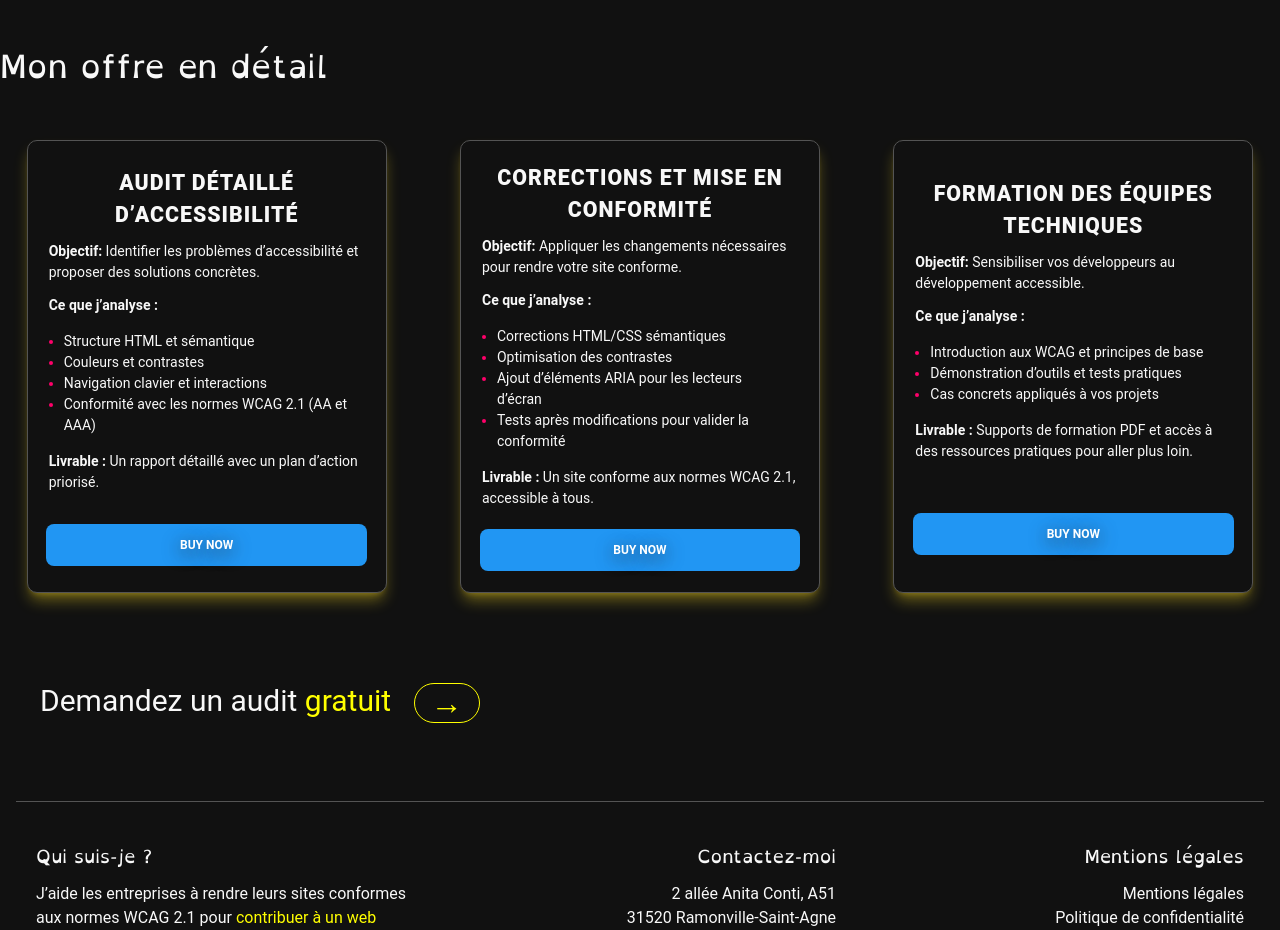
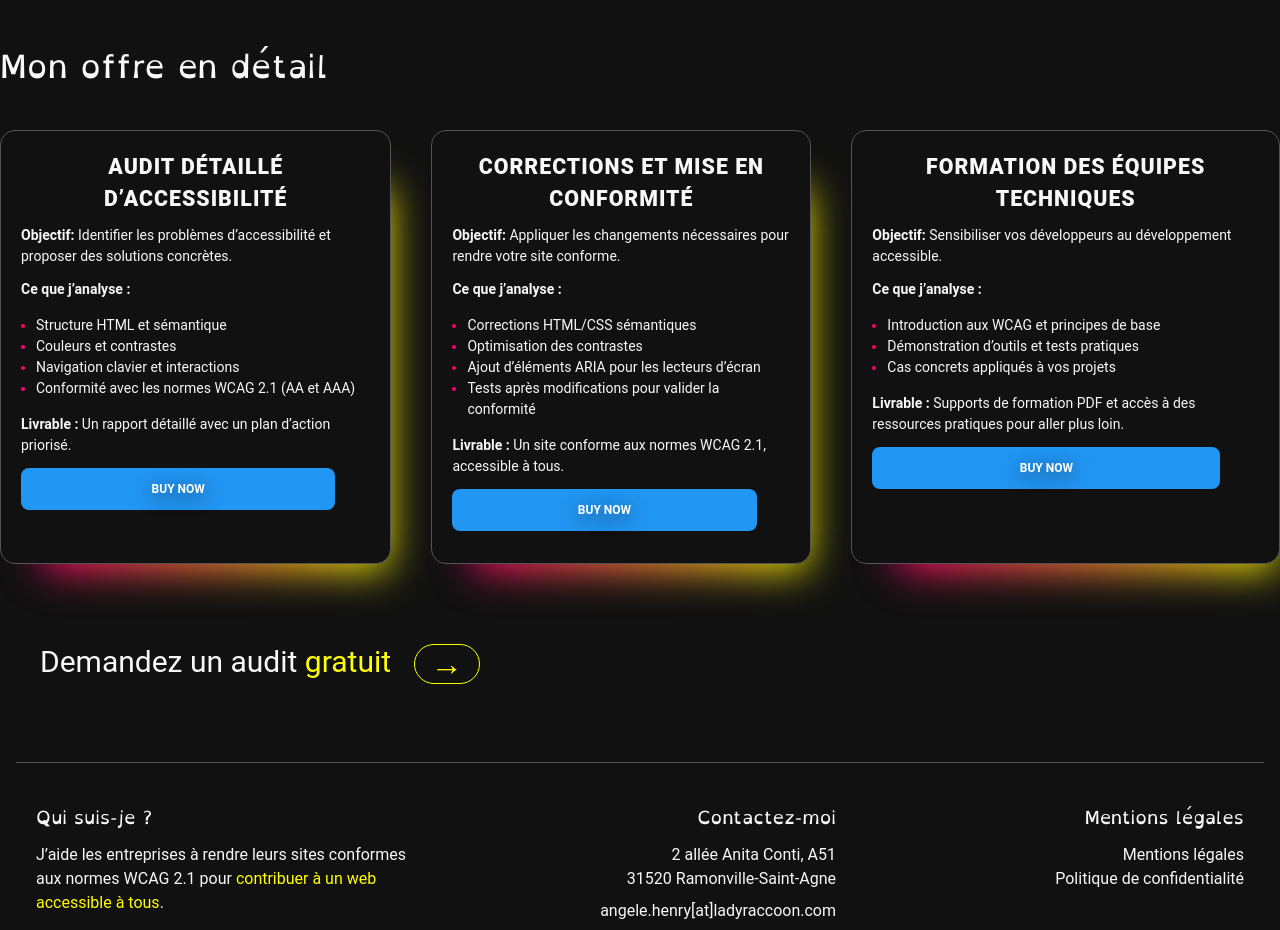
Before and after one commit to angele-henry-dev/lady-raccoon-svelte, a SvelteKit app: page / in a window 1280 px wide. Shown: the part 3120-4050 px from the top of the page. Built offline with nearby package versions, Linux system fonts and the light colour scheme.

Commit message:
Design cards offer 2

```diff
--- a/src/app.css
+++ b/src/app.css
@@ -124,24 +124,8 @@
 
 /* Cards offers */
 
-.card-offer {
-    position: relative;
-    display: flex;
-    flex-direction: column;
-    align-items: center;
-    justify-content: space-around;
-    width: 360px;
-    padding: 1px;
-    margin: 10px 0;
-    box-shadow: 0 10px 15px -3px rgba(243, 215, 33, 0.4),0 4px 6px -4px rgba(243, 201, 33, 0.4);
-    border-radius: 10px;
-    border-width: 1px;
-    background-color: var(--background);
-
-    .content {
-        padding: 20px;
-    }
-    .content .description {
+.card {
+    .description {
         margin-top: 10px;
         font-size: 14px;
         ul {
@@ -149,14 +133,13 @@
             padding: 15px;
         }
     }
-    .content .title {
+    .title {
         text-align: center;
         font-weight: 800;
         text-transform: uppercase;
         letter-spacing: 1px;
     }
     button {
-        margin-bottom: 20px;
         border: none;
         outline: none;
         color: rgb(255 255 255);
--- a/src/routes/+page.svelte
+++ b/src/routes/+page.svelte
@@ -101,9 +101,9 @@
 <div class='my-20 container mx-auto'>
   <h1>Mon offre en détail</h1>
 
-  <div class="mt-10 flex flex-row gap-5 justify-around">
-    <div class="card-offer">
-      <div class="content">
+  <div class="mt-10 flex flex-row gap-10 justify-around">
+    <div class="card">
+      <div class="card-info">
         <div class="title">Audit détaillé d’accessibilité</div>
         <div class="description">
           <p><b>Objectif:</b> Identifier les problèmes d’accessibilité et proposer des solutions concrètes.</p>
@@ -117,14 +117,14 @@
           </div>
           <p><b>Livrable :</b> Un rapport détaillé avec un plan d’action priorisé.</p>
         </div>
-      </div>
-        <button>
+        <button class="my-3">
           Buy now
         </button>
+      </div>
     </div>
 
-    <div class="card-offer">
-      <div class="content">
+    <div class="card">
+      <div class="card-info">
         <div class="title">Corrections et mise en conformité</div>
         <div class="description">
           <p><b>Objectif:</b> Appliquer les changements nécessaires pour rendre votre site conforme.</p>
@@ -138,14 +138,14 @@
           </div>
           <p><b>Livrable :</b> Un site conforme aux normes WCAG 2.1, accessible à tous.</p>
         </div>
-      </div>
-        <button>
+        <button class="my-3">
           Buy now
         </button>
+      </div>
     </div>
 
-    <div class="card-offer">
-      <div class="content">
+    <div class="card">
+      <div class="card-info">
         <div class="title">Formation des équipes techniques</div>
         <div class="description">
           <p><b>Objectif:</b> Sensibiliser vos développeurs au développement accessible.</p>
@@ -158,10 +158,10 @@
           </div>
           <p><b>Livrable :</b> Supports de formation PDF et accès à des ressources pratiques pour aller plus loin.</p>
         </div>
-      </div>
-        <button>
+        <button class="my-3">
           Buy now
         </button>
+      </div>
     </div>
   </div>
 </div>
```
